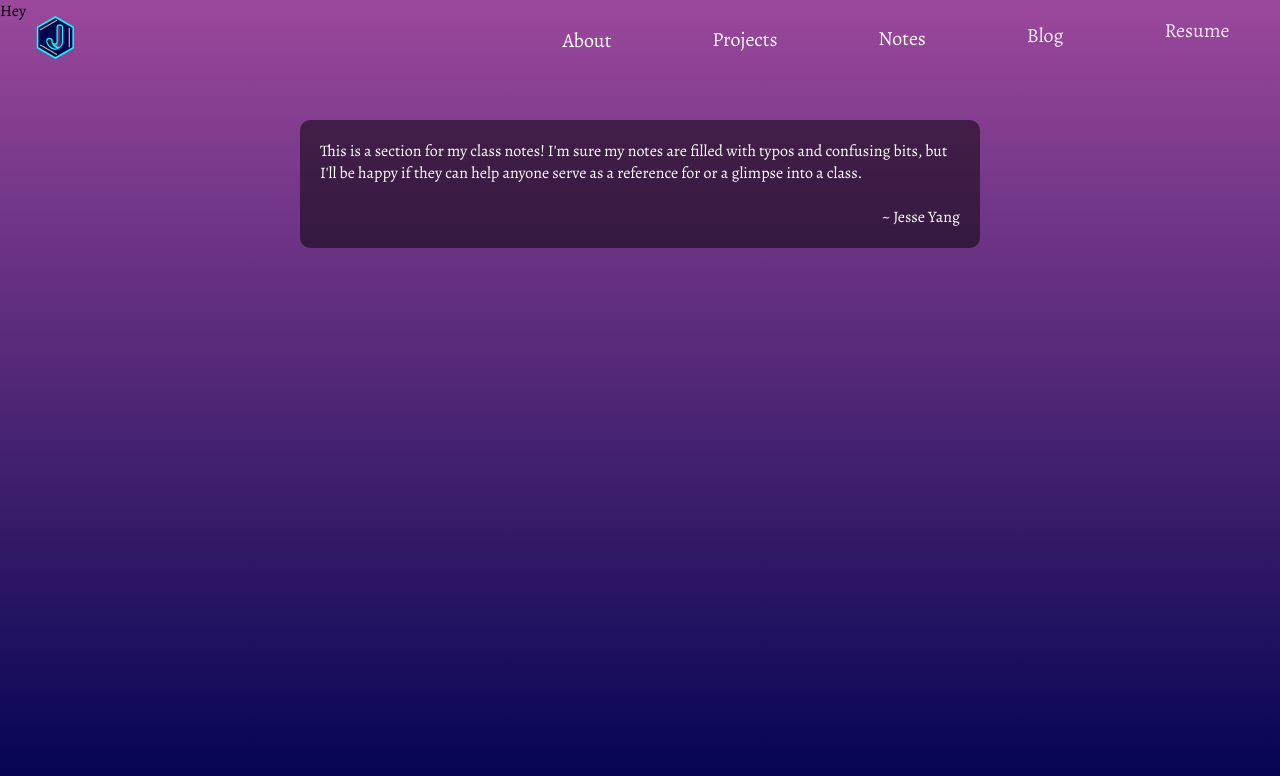
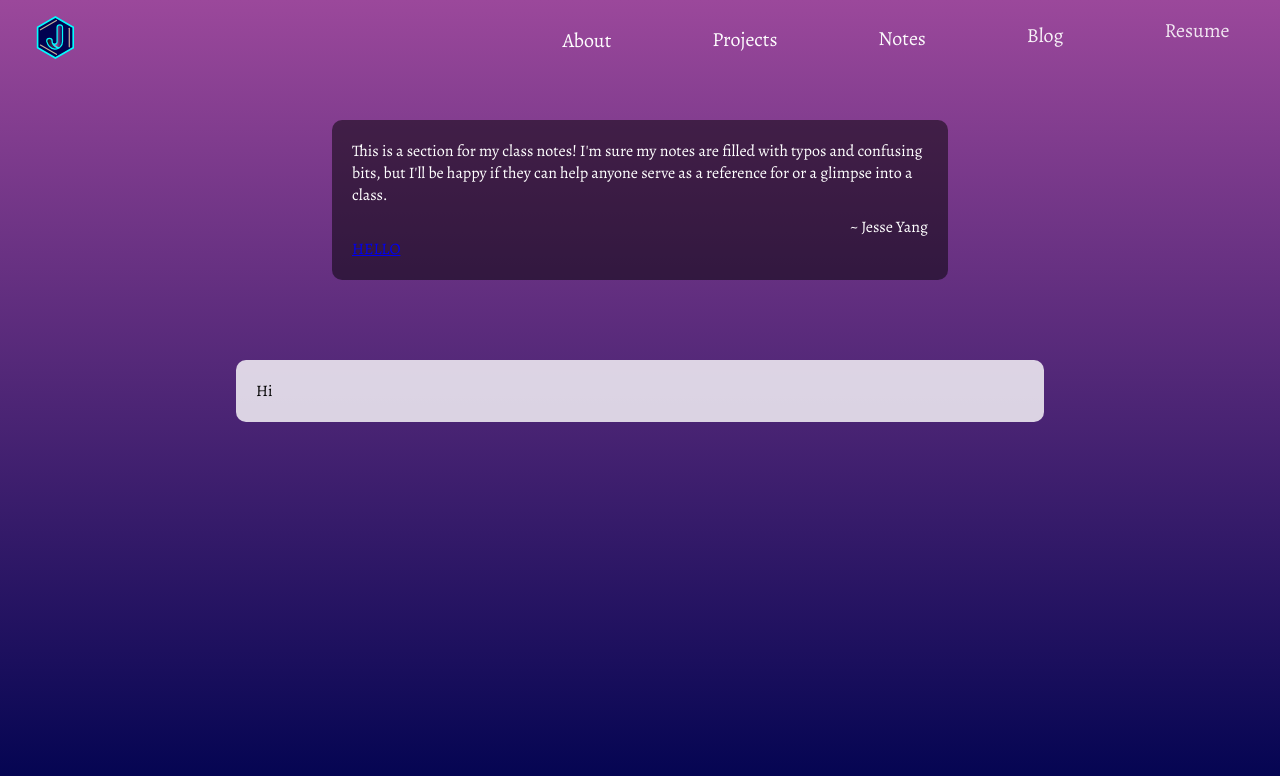
Before and after one commit to jesseyang432/jesseyang432.github.io, a React (Create React App) app: page /notes in a window 1280 px wide. Shown: the top 776 px of the page. Built offline with nearby package versions, Linux system fonts and the light colour scheme; a web font is replaced by a local one.

Commit message:
added notes data

```diff
--- /dev/null
+++ b/src/components/modules/SingleNotes.js
@@ -0,0 +1,67 @@
+import React, {useRef, useState, useEffect} from 'react';
+import {useIntersection} from 'react-use';
+
+import gsap from 'gsap';
+
+function SingleNotes() {
+
+    const imageRef = useRef(null);
+    const descriptionRef = useRef(null);
+
+    const imageIntersection = useIntersection(imageRef, {
+        root: null,
+        rootMargin: '0px',
+        threshold: 0.5
+    });
+    const descriptionIntersection = useIntersection(descriptionRef, {
+        root: null,
+        rootMargin: '0px',
+        threshold: 0.5
+    });
+
+    const imageIntersected = false;
+    const descriptionIntersected = false;
+
+    // const fadeIn = (element) => {
+    //     gsap.to(element, {
+    //         duration: 1,
+    //         opacity: 1,
+    //         y: -40,
+    //         ease: 'power4.out',
+    //         stagger: {
+    //             amount: .3
+    //         }
+    //     });
+
+    // };
+
+    const fadeOut = (element) => {
+        // gsap.to(element, {
+        //     duration: 1,
+        //     opacity: 0,
+        //     y: -20,
+        //     ease: 'power4.out',
+        //     stagger: {
+        //         amount: .3
+        //     }
+        // });
+    };
+
+    // imageIntersection && imageIntersection.intersectionRatio < 0.5  ?
+    // fadeOut(".bio-fadeIn") :
+    // fadeIn(".bio-fadeIn");
+
+    // descriptionIntersection && descriptionIntersection.intersectionRatio < 0.5 ?
+    // fadeOut(".bio-fadeIn") :
+    // fadeIn(".bio-fadeIn");
+
+    return (
+        <>
+        <div className="SingleNotes-container">
+            Hi
+        </div>
+        </>
+    );
+}
+
+export default SingleNotes;
--- /dev/null
+++ b/src/components/modules/_SingleNotes.scss
@@ -0,0 +1,7 @@
+.SingleNotes-container {
+	width: 60%;
+	margin: 10vh auto;
+	background-color: rgba(255, 255, 255, 0.8);
+	border-radius: 10px;
+	padding: 20px;
+}
--- a/src/components/pages/Notes.js
+++ b/src/components/pages/Notes.js
@@ -2,6 +2,7 @@ import React, {useRef, useState, useEffect} from 'react';
 import {useIntersection} from 'react-use';
 import LogoLoading from '../modules/LogoLoading';
 import Nav from '../modules/Nav';
+import SingleNotes from '../modules/SingleNotes';
 
 import gsap from 'gsap';
 
@@ -62,14 +63,13 @@ function Notes() {
             <LogoLoading></LogoLoading>
             <div className="Notes-PageContainer">
                 <Nav/>
-                <div className="Notes-header">
-                    Hey
-                </div>
+                <div className="Notes-header"></div>
                 <div className="Notes-message">
                     <p>This is a section for my class notes! I'm sure my notes are filled with typos and confusing bits, but I'll be happy if they can help anyone serve as a reference for or a glimpse into a class.</p>
-                    <br></br>
                     <p className="Notes-message-name">~ Jesse Yang</p>
+                    <a href="hi.html"> HELLO</a>
                 </div>
+                <SingleNotes/>
             </div>
 
         </>
--- a/src/components/pages/_Notes.scss
+++ b/src/components/pages/_Notes.scss
@@ -13,7 +13,7 @@
 }
 
 .Notes-message {
-	width: 50%;
+	width: 45%;
 	background-color: rgba(0, 0, 0, 0.5);
 	margin: auto;
 	border-radius: 10px;
@@ -23,5 +23,6 @@
 	.Notes-message-name {
 		display: flex;
 		justify-content: flex-end;
+		margin-top: 10px;
 	}
 }
--- a/src/components/styles.css
+++ b/src/components/styles.css
@@ -95,7 +95,7 @@
 }
 
 .Notes-message {
-  width: 50%;
+  width: 45%;
   background-color: rgba(0, 0, 0, 0.5);
   margin: auto;
   border-radius: 10px;
@@ -110,6 +110,7 @@
   -webkit-box-pack: end;
       -ms-flex-pack: end;
           justify-content: flex-end;
+  margin-top: 10px;
 }
 
 .Nav-bar {
@@ -1621,6 +1622,14 @@
   }
 }
 
+.SingleNotes-container {
+  width: 60%;
+  margin: 10vh auto;
+  background-color: rgba(255, 255, 255, 0.8);
+  border-radius: 10px;
+  padding: 20px;
+}
+
 * {
   margin: 0;
   padding: 0;
--- a/src/components/styles.scss
+++ b/src/components/styles.scss
@@ -9,6 +9,7 @@
 @import "./modules/HomeBio";
 @import "./modules/Explore";
 @import "./modules/HomeProjects";
+@import "./modules/SingleNotes";
 
 @import url("https://fonts.googleapis.com/css2?family=Merriweather:ital,wght@0,300;0,400;0,700;0,900;1,300;1,400;1,700;1,900&display=swap");
 @import url("https://fonts.googleapis.com/css2?family=Alegreya:ital,wght@0,400;0,500;0,700;0,800;0,900;1,400;1,500;1,700;1,800;1,900&family=Arizonia&family=Great+Vibes&family=Yellowtail&display=swap");
```
Also changed, not shown: public/hi.html (added, +11 -0 lines), src/data/notes.js (added, +25 -0 lines), 2 other files (tests, documents, lock files or other folders).
